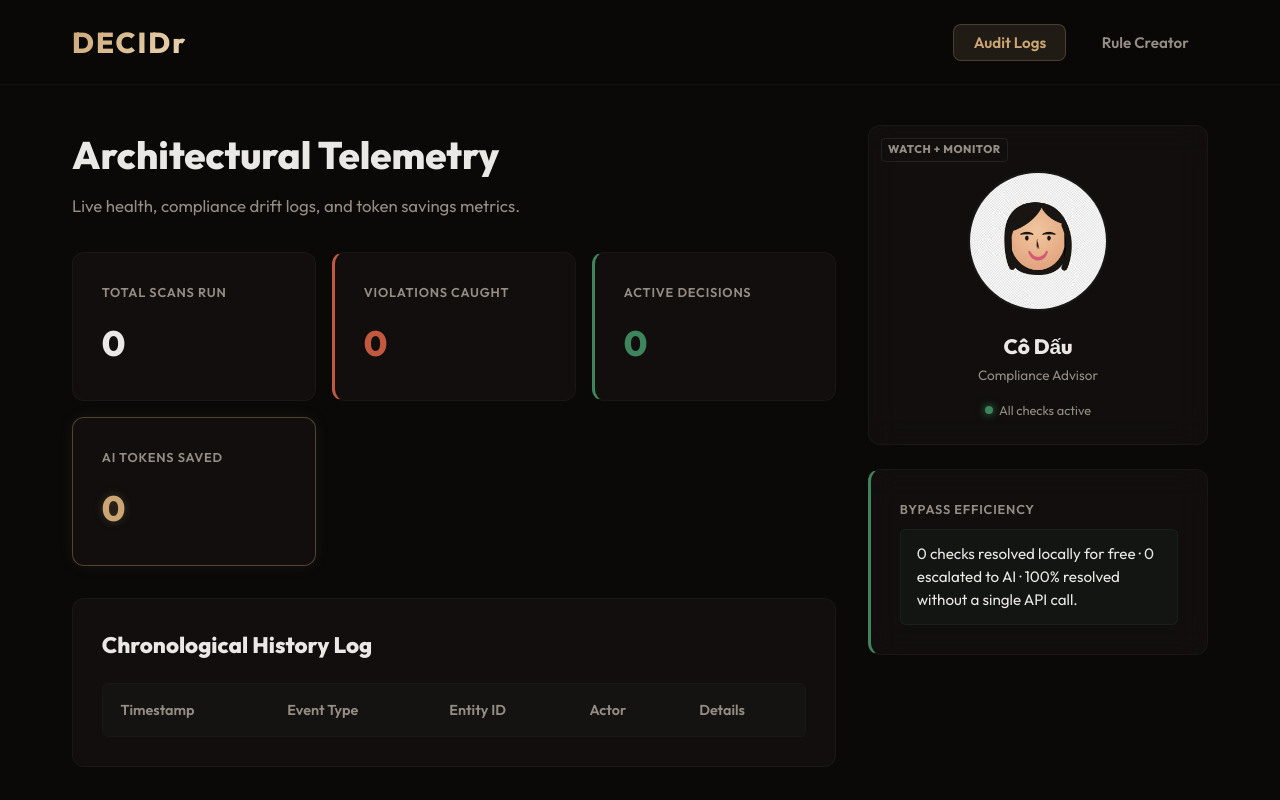
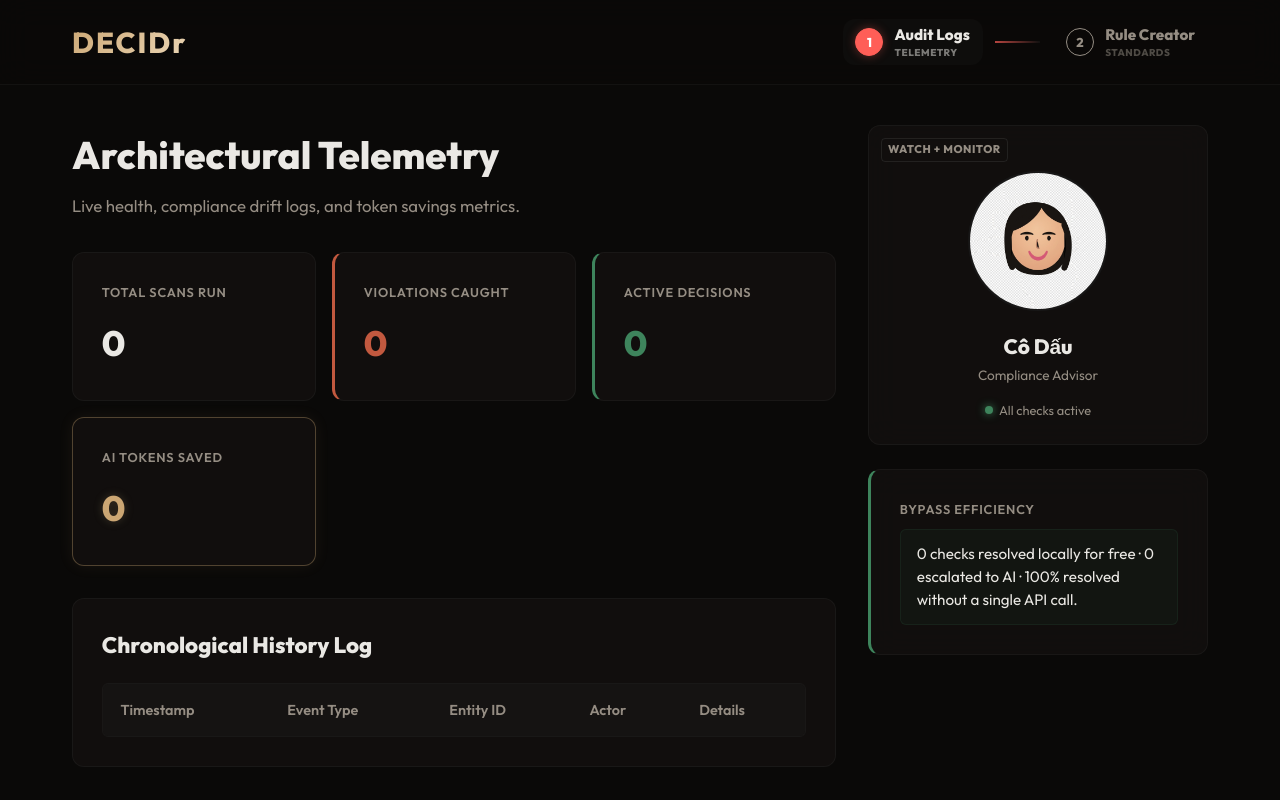
Before and after one commit to swarajjoshi10-ship-it/decidr, a website: page public/index.html in a window 1280 px wide. Shown: the top 800 px of the page. Drawn offline with Linux system fonts and the light colour scheme; no server answers.

Commit message:
design(ui): apply Dấu-styled navigation tab design layout with numbered circle badges and connector line

```diff
--- a/public/index.css
+++ b/public/index.css
@@ -57,32 +57,81 @@ header {
   -webkit-text-fill-color: transparent;
 }
 
-nav {
+.tab-navigation {
   display: flex;
-  gap: 1rem;
+  align-items: center;
+  gap: 0.8rem;
 }
 
-.nav-btn {
+.nav-tab {
   background: transparent;
+  border: none;
+  display: flex;
+  align-items: center;
+  gap: 0.7rem;
+  font-family: inherit;
+  cursor: pointer;
+  padding: 0.4rem 0.8rem;
+  border-radius: 12px;
+  transition: all 0.3s ease;
   color: var(--text-muted);
-  border: none;
-  font-family: inherit;
-  font-weight: 600;
-  font-size: 0.95rem;
-  padding: 0.5rem 1.2rem;
-  cursor: pointer;
-  border-radius: 8px;
+}
+
+.nav-tab:hover {
+  color: var(--text-main);
+}
+
+.nav-tab.active {
+  color: var(--text-main);
+  background: rgba(255, 255, 255, 0.02);
+}
+
+.tab-num {
+  display: flex;
+  align-items: center;
+  justify-content: center;
+  width: 28px;
+  height: 28px;
+  border-radius: 50%;
+  font-size: 0.8rem;
+  font-weight: 800;
+  border: 1.5px solid var(--text-muted);
+  color: var(--text-muted);
   transition: all 0.3s ease;
 }
 
-.nav-btn:hover {
-  color: var(--text-main);
+.nav-tab.active .tab-num {
+  background: #ff5e57;
+  border-color: #ff5e57;
+  color: white;
+  box-shadow: 0 0 10px rgba(255, 94, 87, 0.35);
 }
 
-.nav-btn.active {
-  background: rgba(203, 166, 115, 0.12);
-  color: var(--accent-gold);
-  border: 1px solid rgba(203, 166, 115, 0.25);
+.tab-text {
+  display: flex;
+  flex-direction: column;
+  text-align: left;
+}
+
+.tab-title {
+  font-size: 0.95rem;
+  font-weight: 700;
+  line-height: 1.2;
+}
+
+.tab-sub {
+  font-size: 0.62rem;
+  font-weight: 800;
+  letter-spacing: 0.5px;
+  opacity: 0.5;
+  margin-top: 0.1rem;
+}
+
+.tab-connector {
+  width: 45px;
+  height: 1.5px;
+  background: linear-gradient(90deg, #ff5e57 0%, rgba(255, 255, 255, 0.05) 100%);
+  opacity: 0.7;
 }
 
 /* Restructured Layout Grid */
--- a/public/index.html
+++ b/public/index.html
@@ -13,9 +13,22 @@
   <header>
     <div class="header-container">
       <div class="logo">DECIDr</div>
-      <nav>
-        <button id="tab-dashboard" class="nav-btn active" onclick="switchTab('dashboard')">Audit Logs</button>
-        <button id="tab-form" class="nav-btn" onclick="switchTab('form')">Rule Creator</button>
+      <nav class="tab-navigation">
+        <button id="tab-dashboard" class="nav-tab active" onclick="switchTab('dashboard')">
+          <span class="tab-num">1</span>
+          <div class="tab-text">
+            <span class="tab-title">Audit Logs</span>
+            <span class="tab-sub">TELEMETRY</span>
+          </div>
+        </button>
+        <div class="tab-connector"></div>
+        <button id="tab-form" class="nav-tab" onclick="switchTab('form')">
+          <span class="tab-num">2</span>
+          <div class="tab-text">
+            <span class="tab-title">Rule Creator</span>
+            <span class="tab-sub">STANDARDS</span>
+          </div>
+        </button>
       </nav>
     </div>
   </header>
--- a/public/index.js
+++ b/public/index.js
@@ -2,7 +2,7 @@
 
 // 1. Tab Switching Logic
 function switchTab(tabId) {
-  document.querySelectorAll('.nav-btn').forEach(btn => btn.classList.remove('active'));
+  document.querySelectorAll('.nav-tab').forEach(btn => btn.classList.remove('active'));
   document.querySelectorAll('.panel').forEach(panel => panel.classList.remove('active'));
 
   document.getElementById(`tab-${tabId}`).classList.add('active');
```
